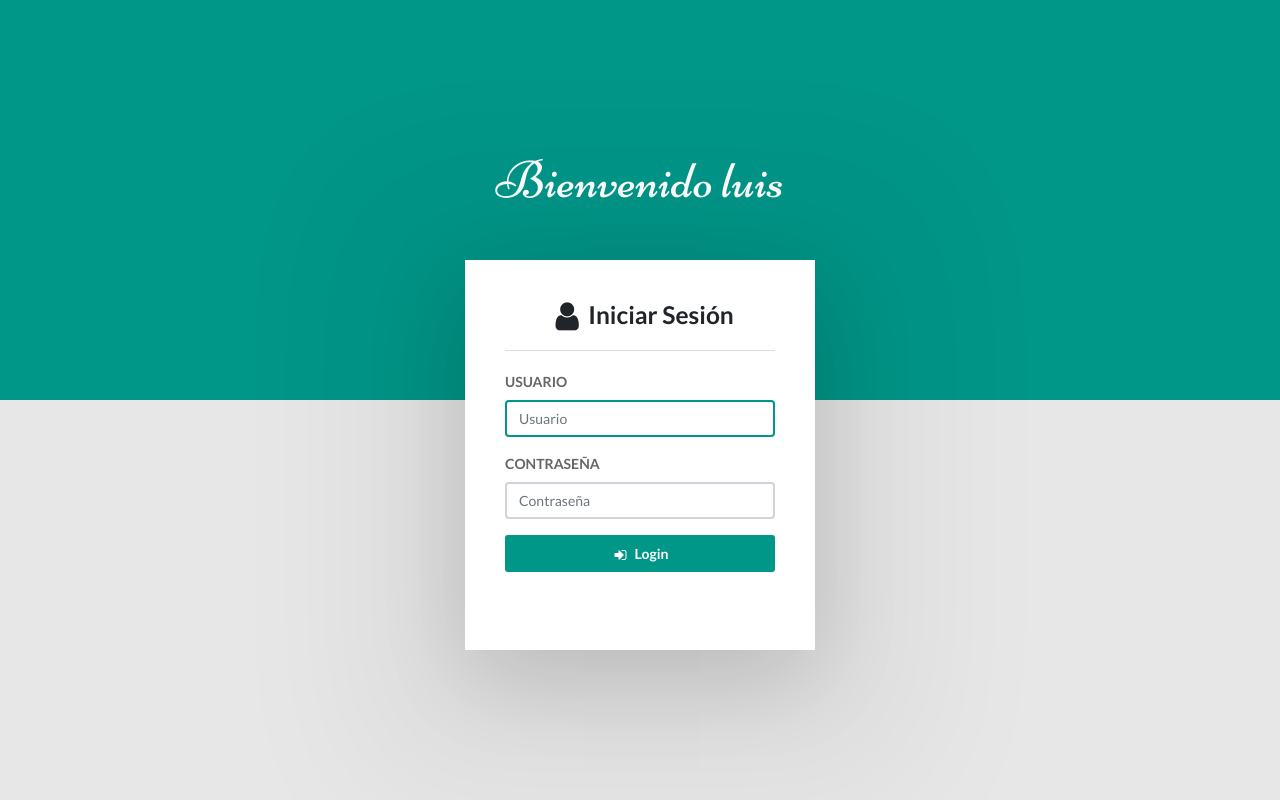
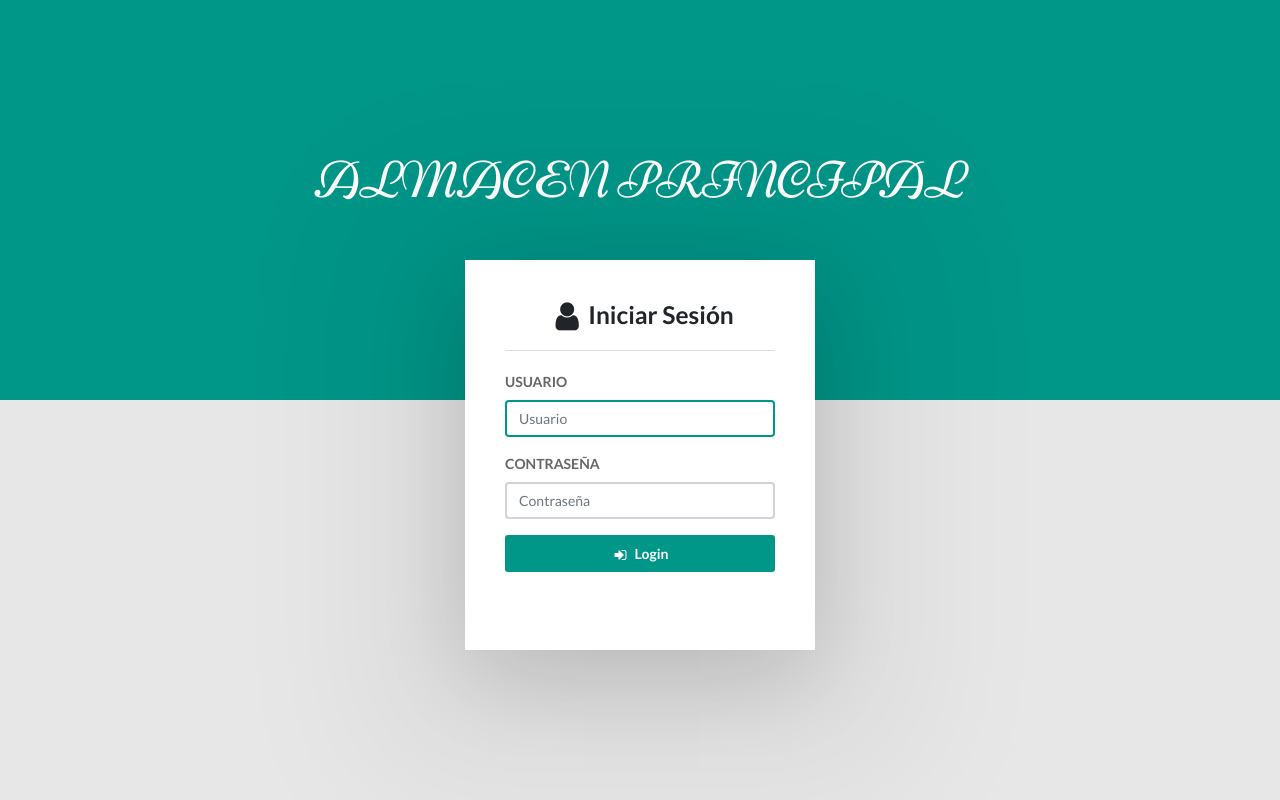
Before and after one commit to ztrackperu/AlmacenPrincipal, a PHP site: page /intranet/ in a window 1280 px wide. Run offline with PHP 8.4, Linux system fonts and the light colour scheme; a stand-in replaces the project's code that opens the database connection; some libraries are stand-ins or nearby versions.

Commit message:
base principal 1

```diff
--- a/Views/index.php
+++ b/Views/index.php
@@ -18,7 +18,7 @@
     </section>
     <section class="login-content">
         <div class="logo">
-            <h1>Bienvenido luis</h1>
+            <h1>ALMACEN PRINCIPAL</h1>
         </div>
         <div class="login-box">
             <form class="login-form" id="frmLogin" onsubmit="frmLogin(event);">
```
